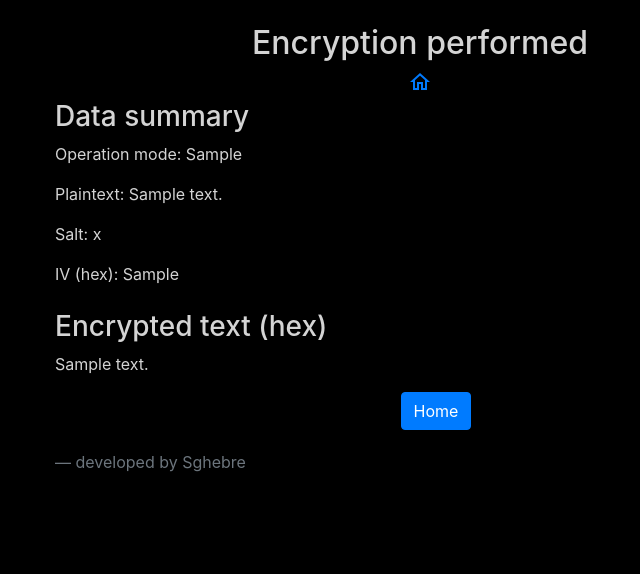
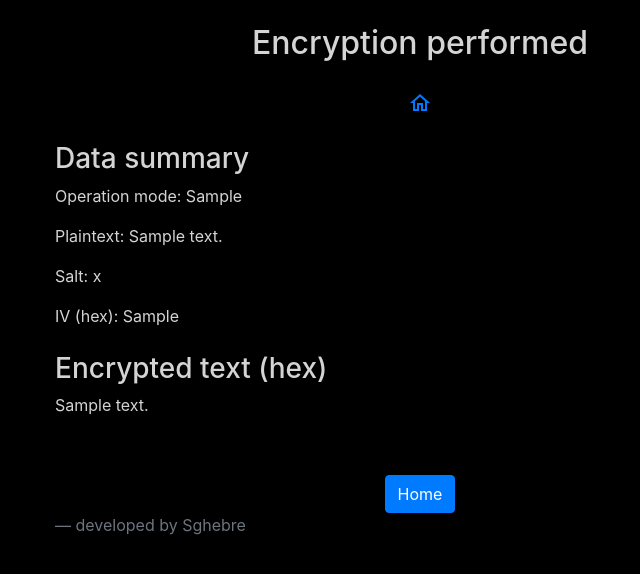
Before and after one commit to sghebrab/GOST_WebService, a Flask app: template templates/encrypt.html in a window 1280 px wide. Shown: the top 574 px of the page, without its empty margins (220-860 px from the left). Run offline with Flask 2, Linux system fonts and the light colour scheme; the template is opened without the code that fills it: most values are stand-ins (such as "Sample title", 1, 10 or a date in 2020); some libraries are stand-ins or nearby versions.

Commit message:
- Minor styling improvements.

```diff
--- a/templates/encrypt.html
+++ b/templates/encrypt.html
@@ -23,18 +23,18 @@
 </head>
 <body>
 <div class="container">
-    <div class="row justify-content-center">
-        <div class="col-12 col-md-8 text-center">
+    <div class="row justify-content-center lil-jump-bottom">
+        <div class="col-11 col-md-8 text-center">
             <h2>Encryption performed</h2>
         </div>
     </div>
-    <div class="row justify-content-center">
-        <div class="col-12 col-sm-4 text-center">
+    <div class="row justify-content-center lil-jump-bottom">
+        <div class="col-11 col-md-4 text-center">
             <a class="material-icons-outlined" href="{{url_for('homepage')}}">home</a>
         </div>
     </div>
     <div class="row justify-content-center lil-jump-bottom" style="overflow-wrap: break-word">
-        <div class="col-12 col-md-8">
+        <div class="col-11 col-md-8">
             <h3>Data summary</h3>
             <p>Operation mode: {{op_mode}}</p>
             <p>Plaintext: {{plaintext}}</p>
@@ -46,13 +46,15 @@
                 <h3>Encrypted text (hex)</h3>
                 <p>{{ciphertext}}</p>
             </div>
-            <div class="row justify-content-center">
-                <a class="btn btn-primary" href="{{url_for('homepage')}}" style="margin-left: 2em">Home</a>
-            </div>
         </div>
     </div>
     <div class="row justify-content-center">
-        <div class="col-12 col-md-8">
+        <div class="col-11 col-md4 text-center">
+            <a class="btn btn-primary lil-jump-top" href="{{url_for('homepage')}}">Home</a>
+        </div>
+    </div>
+    <div class="row justify-content-center">
+        <div class="col-11 col-md-8">
             <blockquote class="blockquote">
                 <footer class="blockquote-footer">developed by Sghebre</footer>
             </blockquote>
```
Also changed, not shown: templates/decrypt.html (+10 -8 lines), templates/decrypt_error.html (+11 -3 lines), templates/info.html (+7 -7 lines).
